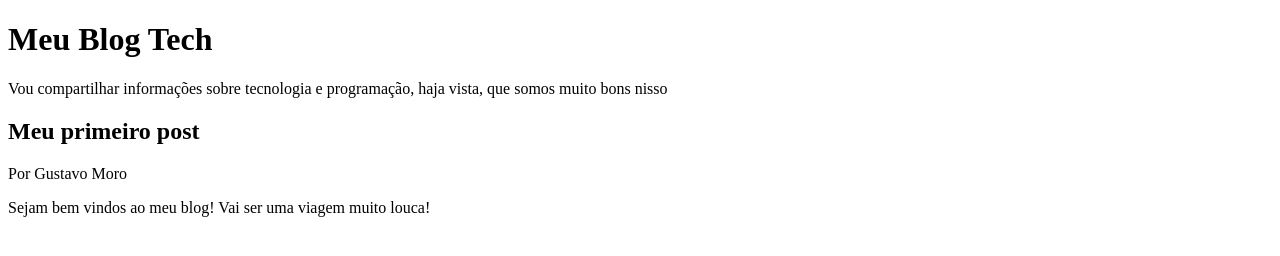
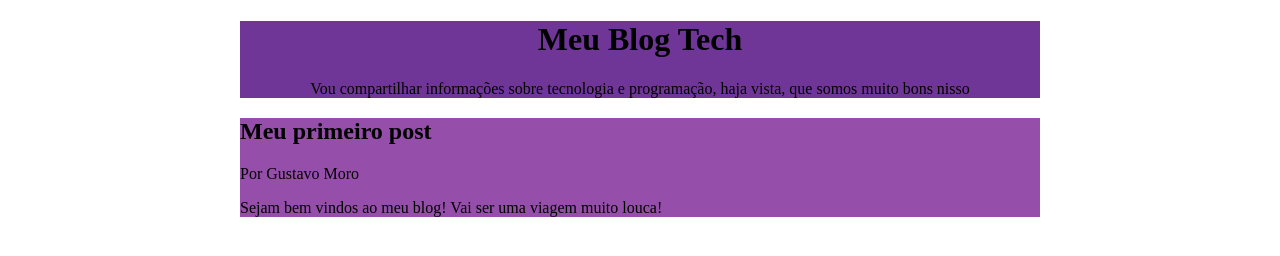
Before and after one commit to gustavomoronascimento-collab/cuscuz-paulista, a plain HTML site: page index.html in a window 1280 px wide. Drawn offline with Linux system fonts and the light colour scheme.

Commit message:
ATT 21/05

```diff
--- /dev/null
+++ b/estilo.css
@@ -0,0 +1,13 @@
+body {
+max-width: 800px;
+margin:0 auto;
+}
+
+header{
+background-color: rgb(111, 54, 151);
+text-align:center;
+}
+
+main{
+background-color: rgb(149, 78, 170);
+}
--- a/index.html
+++ b/index.html
@@ -4,6 +4,7 @@
     <meta charset="UTF-8">
     <meta name="viewport" content="width=s, initial-scale=1.0">
     <title>Blog do Moro</title>
+    <link rel="stylesheet" href="estilo.css">
 </head>
 <body>
 <header>
```
